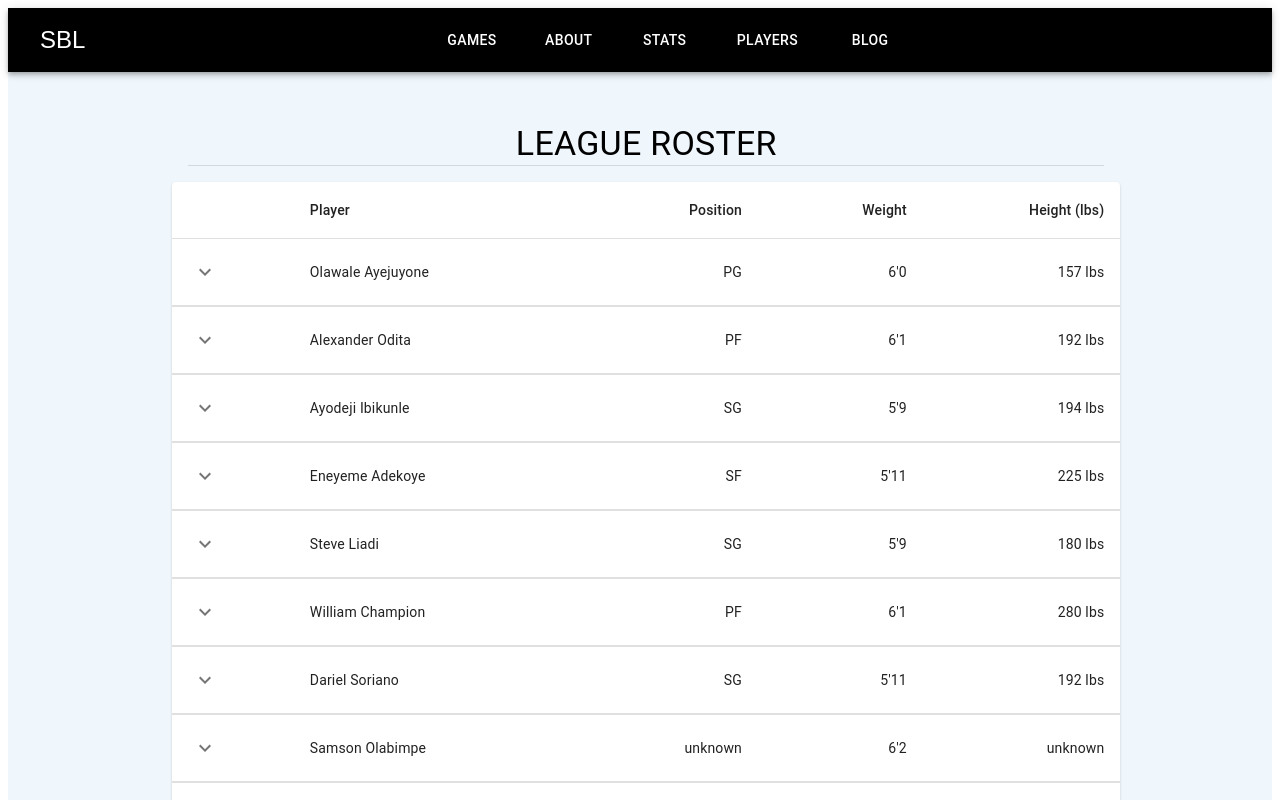
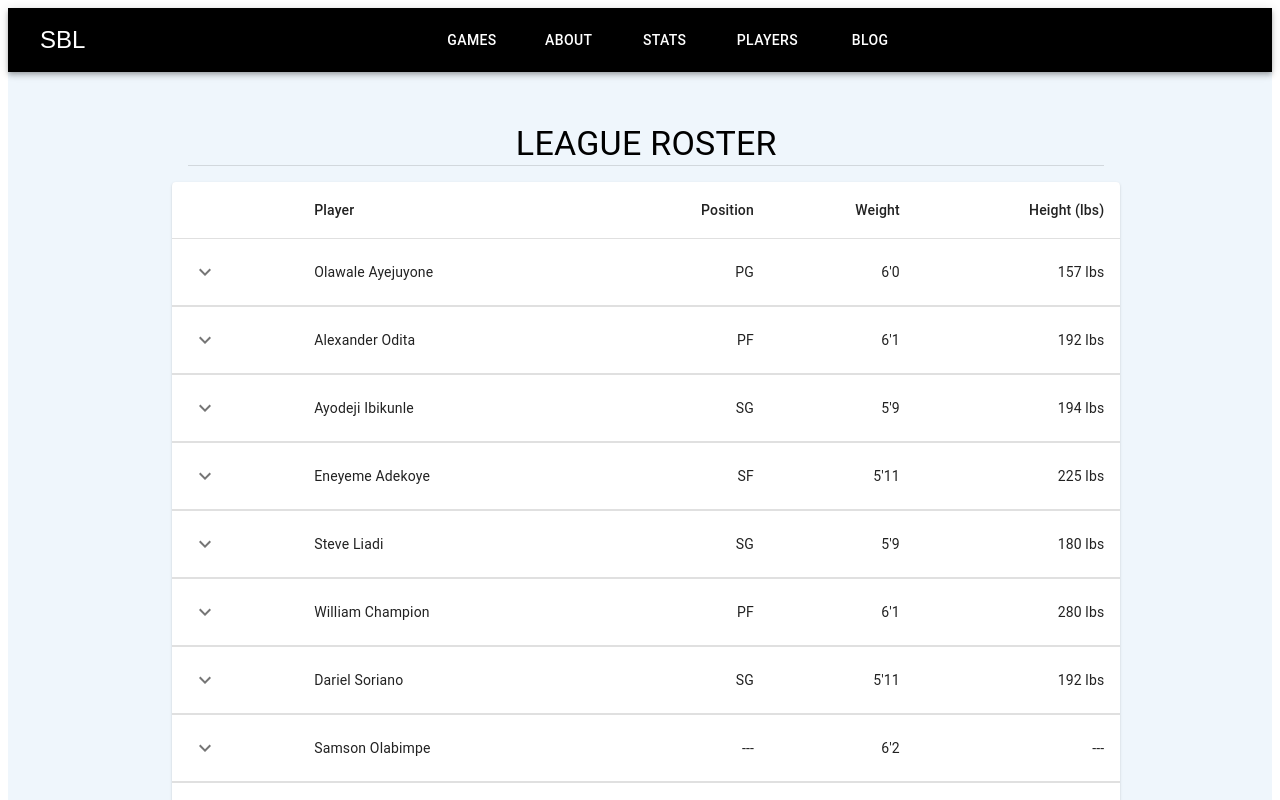
Before and after one commit to walethesolution/SBL, a React (Create React App) app in the folder sbl-frontend/: page /players in a window 1280 px wide. Shown: the top 800 px of the page. Built offline with nearby package versions, Linux system fonts and the light colour scheme.

Commit message:
Change unknown values to ---

```diff
--- a/sbl-frontend/src/components/players/playersData.ts
+++ b/sbl-frontend/src/components/players/playersData.ts
@@ -116,14 +116,14 @@ export const playersData: PlayersType[] = [
     id: 8,
     firstName: "Samson",
     lastName: "Olabimpe",
-    position: "unknown",
+    position: "---",
     height: "6'2",
-    weight: "unknown",
+    weight: "---",
     history: [
       {
-        dob: "unknown",
-        nickName: "unknown",
-        countryOfOrigin: "unknown",
+        dob: "---",
+        nickName: "---",
+        countryOfOrigin: "---",
         experience: 0,
       },
     ],
@@ -132,14 +132,14 @@ export const playersData: PlayersType[] = [
     id: 9,
     firstName: "Obinna",
     lastName: "Ekweremuba",
-    position: "unknown",
+    position: "---",
     height: "6'2",
-    weight: "unknown",
+    weight: "---",
     history: [
       {
-        dob: "unknown",
-        nickName: "unknown",
-        countryOfOrigin: "unknown",
+        dob: "---",
+        nickName: "---",
+        countryOfOrigin: "---",
         experience: 0,
       },
     ],
@@ -148,14 +148,14 @@ export const playersData: PlayersType[] = [
     id: 10,
     firstName: "Ifeanyi",
     lastName: "Ekweremuba",
-    position: "unknown",
+    position: "---",
     height: "6'2",
-    weight: "unknown",
+    weight: "---",
     history: [
       {
-        dob: "unknown",
-        nickName: "unknown",
-        countryOfOrigin: "unknown",
+        dob: "---",
+        nickName: "---",
+        countryOfOrigin: "---",
         experience: 0,
       },
     ],
@@ -164,14 +164,14 @@ export const playersData: PlayersType[] = [
     id: 11,
     firstName: "Fuad",
     lastName: "Bakare",
-    position: "unknown",
+    position: "---",
     height: "6'2",
-    weight: "unknown",
+    weight: "---",
     history: [
       {
-        dob: "unknown",
-        nickName: "unknown",
-        countryOfOrigin: "unknown",
+        dob: "---",
+        nickName: "---",
+        countryOfOrigin: "---",
         experience: 0,
       },
     ],
@@ -186,7 +186,7 @@ export const playersData: PlayersType[] = [
     history: [
       {
         dob: "03-23-2001",
-        nickName: "unknown",
+        nickName: "---",
         countryOfOrigin: "Nigeria",
         experience: 6,
       },
@@ -196,14 +196,14 @@ export const playersData: PlayersType[] = [
     id: 13,
     firstName: "Seyi",
     lastName: "Adekoye",
-    position: "unknown",
-    height: "unknown",
-    weight: "unknown",
+    position: "---",
+    height: "---",
+    weight: "---",
     history: [
       {
-        dob: "unknown",
-        nickName: "unknown",
-        countryOfOrigin: "unknown",
+        dob: "---",
+        nickName: "---",
+        countryOfOrigin: "---",
         experience: 0,
       },
     ],
@@ -211,15 +211,15 @@ export const playersData: PlayersType[] = [
   {
     id: 14,
     firstName: "Quam",
-    lastName: "unknown",
-    position: "unknown",
-    height: "unknown",
-    weight: "unknown",
+    lastName: "---",
+    position: "---",
+    height: "---",
+    weight: "---",
     history: [
       {
-        dob: "unknown",
-        nickName: "unknown",
-        countryOfOrigin: "unknown",
+        dob: "---",
+        nickName: "---",
+        countryOfOrigin: "---",
         experience: 0,
       },
     ],
@@ -228,13 +228,13 @@ export const playersData: PlayersType[] = [
     id: 15,
     firstName: "Rilwan",
     lastName: "Bakare",
-    position: "unknown",
-    height: "unknown",
-    weight: "unknown",
+    position: "---",
+    height: "---",
+    weight: "---",
     history: [
       {
-        dob: "unknown",
-        nickName: "unknown",
+        dob: "---",
+        nickName: "---",
         countryOfOrigin: "Nigeria",
         experience: 0,
       },
@@ -244,14 +244,14 @@ export const playersData: PlayersType[] = [
     id: 16,
     firstName: "Adolo",
     lastName: "Aneni",
-    position: "unknown",
-    height: "unknown",
-    weight: "unknown",
+    position: "---",
+    height: "---",
+    weight: "---",
     history: [
       {
-        dob: "unknown",
-        nickName: "unknown",
-        countryOfOrigin: "unknown",
+        dob: "---",
+        nickName: "---",
+        countryOfOrigin: "---",
         experience: 0,
       },
     ],
@@ -260,14 +260,14 @@ export const playersData: PlayersType[] = [
     id: 17,
     firstName: "Timi",
     lastName: "Olufoye",
-    position: "unknown",
-    height: "unknown",
-    weight: "unknown",
+    position: "---",
+    height: "---",
+    weight: "---",
     history: [
       {
-        dob: "unknown",
-        nickName: "unknown",
-        countryOfOrigin: "unknown",
+        dob: "---",
+        nickName: "---",
+        countryOfOrigin: "---",
         experience: 0,
       },
     ],
@@ -276,14 +276,14 @@ export const playersData: PlayersType[] = [
     id: 18,
     firstName: "Toyosi",
     lastName: "Adekoye",
-    position: "unknown",
-    height: "unknown",
-    weight: "unknown",
+    position: "---",
+    height: "---",
+    weight: "---",
     history: [
       {
-        dob: "unknown",
-        nickName: "unknown",
-        countryOfOrigin: "unknown",
+        dob: "---",
+        nickName: "---",
+        countryOfOrigin: "---",
         experience: 0,
       },
     ],
@@ -292,14 +292,14 @@ export const playersData: PlayersType[] = [
     id: 19,
     firstName: "Adewale",
     lastName: "Adekoye",
-    position: "unknown",
-    height: "unknown",
-    weight: "unknown",
+    position: "---",
+    height: "---",
+    weight: "---",
     history: [
       {
-        dob: "unknown",
-        nickName: "unknown",
-        countryOfOrigin: "unknown",
+        dob: "---",
+        nickName: "---",
+        countryOfOrigin: "---",
         experience: 0,
       },
     ],
```
